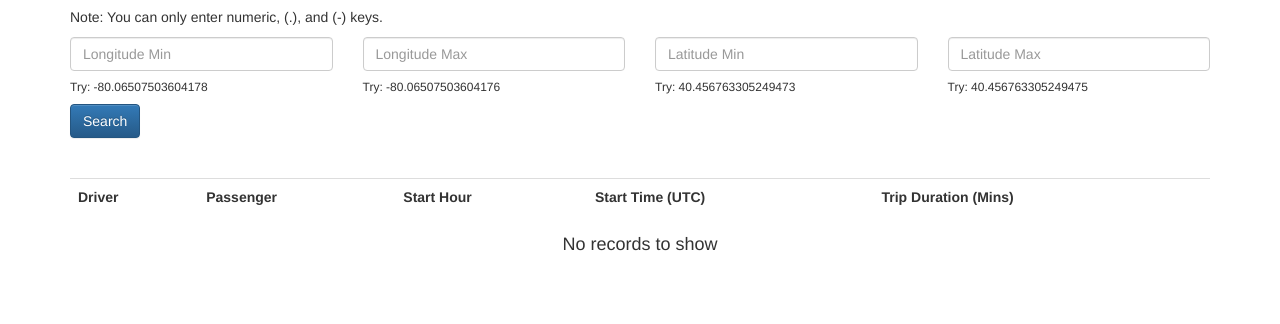
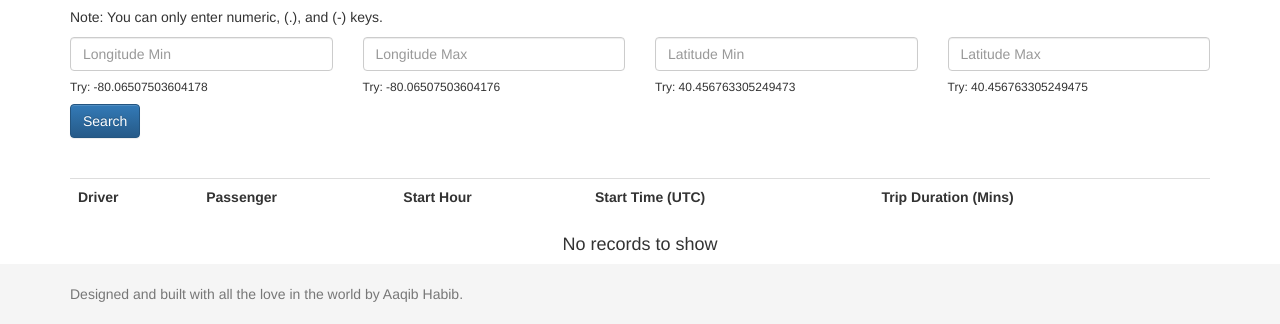
Before and after one commit to aaqibhabib/uber-trips, a website: page public/index.html in a window 1280 px wide. Shown: the part 625-949 px from the top of the page. Before the commit the page ends 889 px from the top, so only its background shows below. Drawn offline with nearby package versions, Linux system fonts and the light colour scheme; some packages are replaced by stand-ins of ours; no server answers; a script that the page names is missing.

Commit message:
Updated footer

```diff
--- a/public/index.html
+++ b/public/index.html
@@ -164,6 +164,12 @@
         <h4 class="text-center" ng-hide="trips.length">No records to show</h4>
       </div>
     </div>
+
+    <footer id="footer">
+      <div class="container">
+        <p class="text-muted credit">Designed and built with all the love in the world by Aaqib Habib.</p>
+      </div>
+    </footer>
     <script type="text/javascript" src="./vendor/jquery/dist/jquery.min.js"></script>
     <script type="text/javascript" src="./vendor/angular/angular.min.js"></script>
     <script type="text/javascript" src="./vendor/angular-bootstrap/ui-bootstrap-tpls.min.js"></script>
--- a/public/style.css
+++ b/public/style.css
@@ -1 +1,17 @@
-.nav, .pagination, .carousel, .panel-title a { cursor: pointer; }
+.nav, .pagination, .carousel, .panel-title a {
+	cursor: pointer;
+}
+
+#footer {
+  height: 60px;
+  background-color: #f5f5f5;
+}
+
+.container .credit {
+  margin: 20px 0;
+}
+
+#footer > .container {
+  padding-left: 15px;
+  padding-right: 15px;
+}
```
